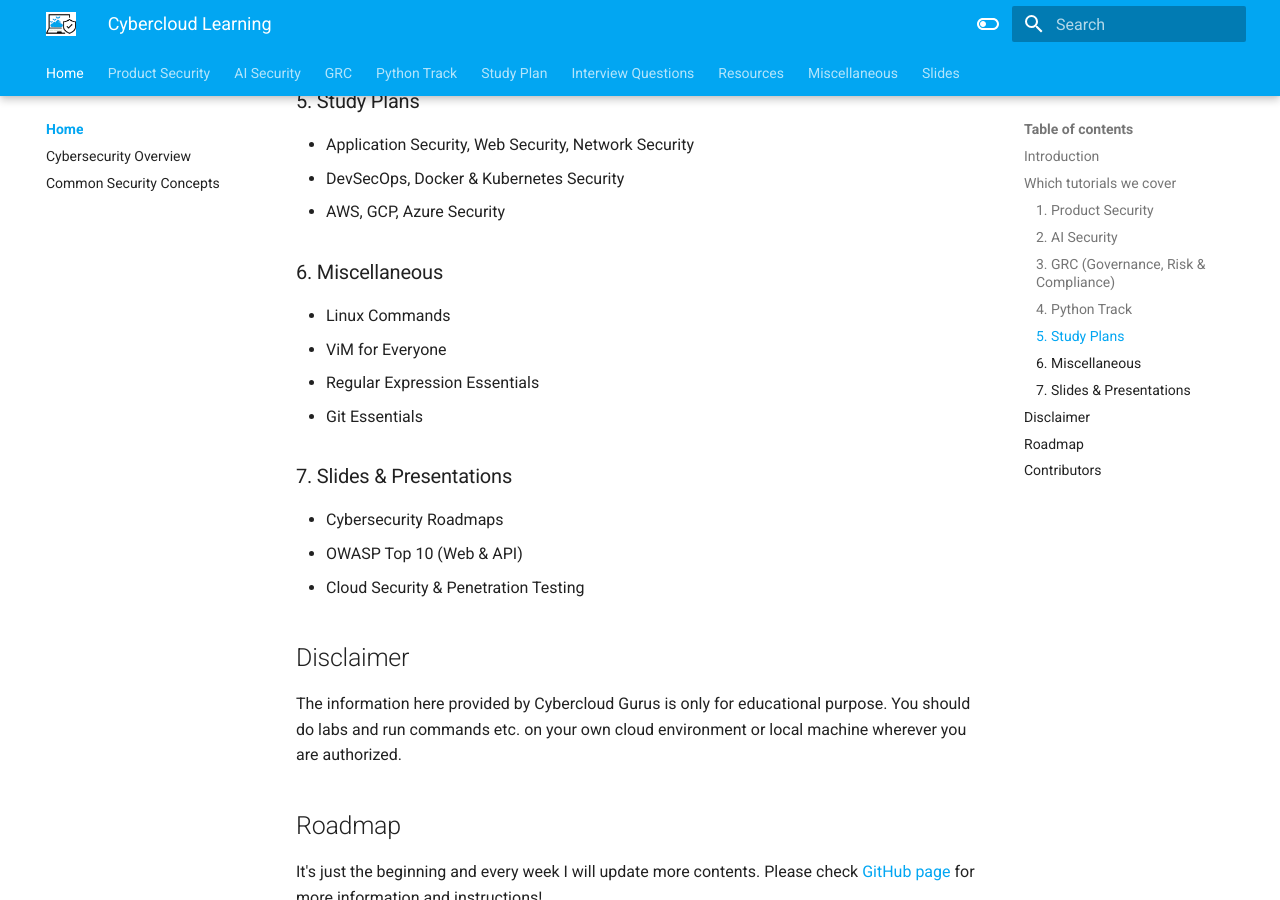
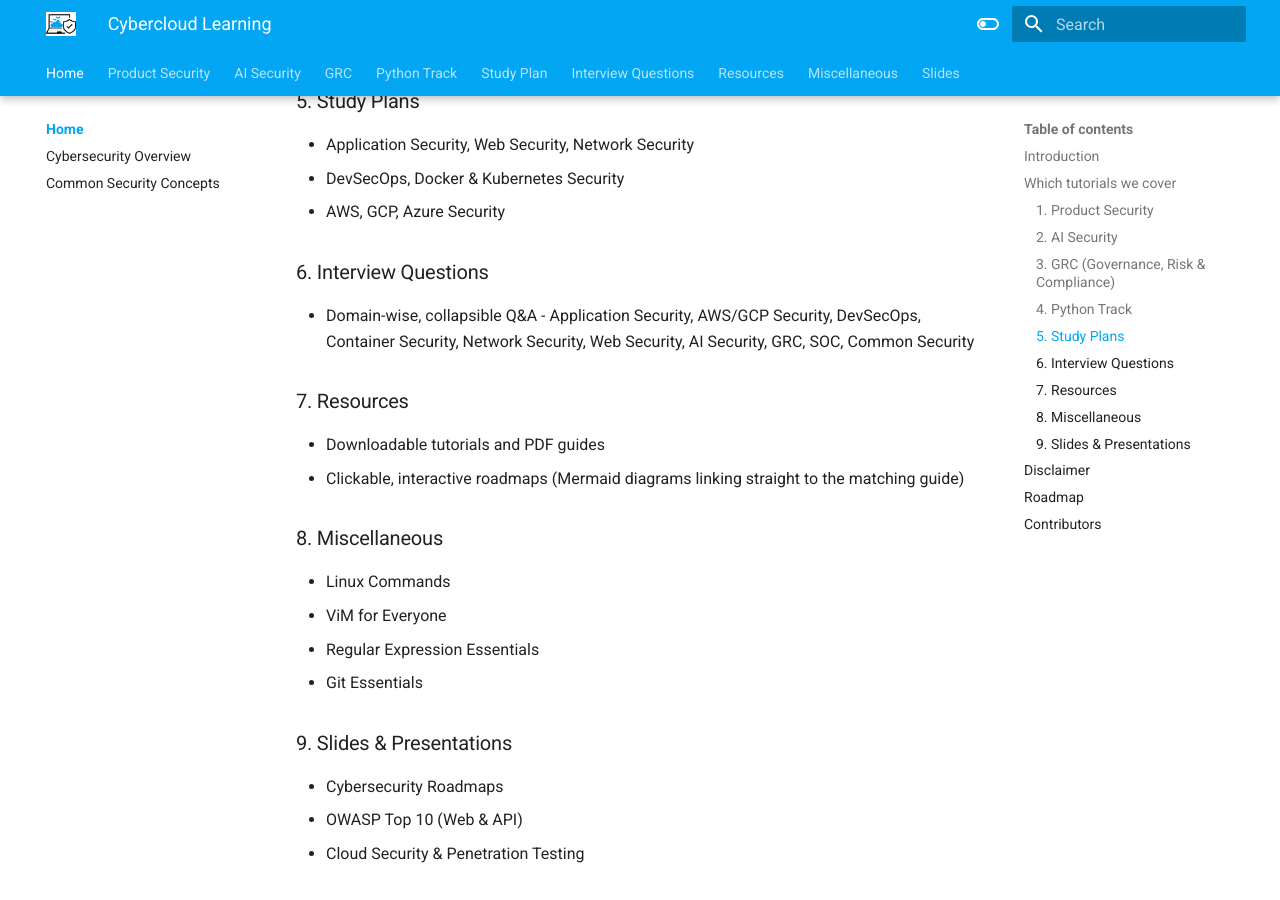
Before and after one commit to jassics/CybercloudLearning, an MkDocs documentation site: the page built from docs/index.md, in a window 1280 px wide and 900 px high, scrolled down 1984 px. Built offline with MkDocs 1.6.1 and Material for MkDocs 9.7.7, drawn with Linux system fonts in a browser that asks for light colours.

Commit message:
Add missing Interview Questions and Resources sections to homepage
The front page's tutorial list predated both sections and never
mentioned them despite each having a full, populated nav entry.

Co-Authored-By: Claude Sonnet 5 <noreply@anthropic.com>

```diff
--- a/docs/index.md
+++ b/docs/index.md
@@ -10,7 +10,7 @@ description: Single place to learn only necessary topics in Cloud and Security
 </div>
 
 ## Introduction
-Cybercloud Learning is trying to put simple yet practical contents which can be used by beginners or experienced  professionals as a revision or skills update. The goal is to share the knowledge with the cloud and cybersecurity community to better understand offensive and defensive approach on cloud native technologies.
+Cybercloud Learning is trying to put simple yet practical contents which can be used by beginners or experienced professionals as a revision or skills update. The goal is to share the knowledge with the cloud and cybersecurity community to better understand offensive and defensive approach on cloud native technologies.
 
 All content on this site is developed by volunteers like us. If you'd like to be one of them, you can contribute your knowledge by submitting a [Pull Request](https://github.com/jassics/CybercloudLearning/pulls). We are open to content from any SMEs or educational institutes.
 
@@ -56,13 +56,20 @@ We cover topics related to Application Security, Cloud Security, DevSecOps, AI S
 - DevSecOps, Docker & Kubernetes Security
 - AWS, GCP, Azure Security
 
-### 6. Miscellaneous
+### 6. Interview Questions
+- Domain-wise, collapsible Q&A - Application Security, AWS/GCP Security, DevSecOps, Container Security, Network Security, Web Security, AI Security, GRC, SOC, Common Security
+
+### 7. Resources
+- Downloadable tutorials and PDF guides
+- Clickable, interactive roadmaps (Mermaid diagrams linking straight to the matching guide)
+
+### 8. Miscellaneous
 - Linux Commands
 - ViM for Everyone
 - Regular Expression Essentials
 - Git Essentials
 
-### 7. Slides & Presentations
+### 9. Slides & Presentations
 - Cybersecurity Roadmaps
 - OWASP Top 10 (Web & API)
 - Cloud Security & Penetration Testing
```
